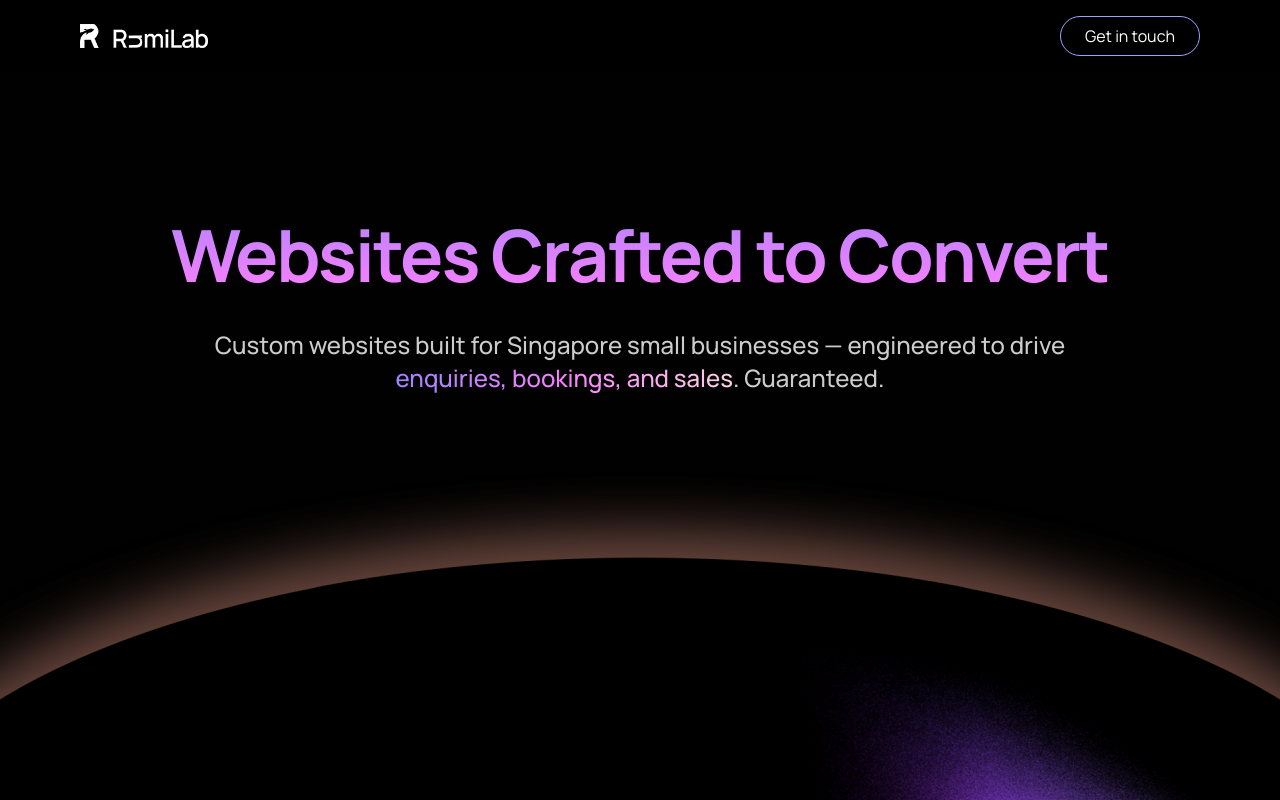
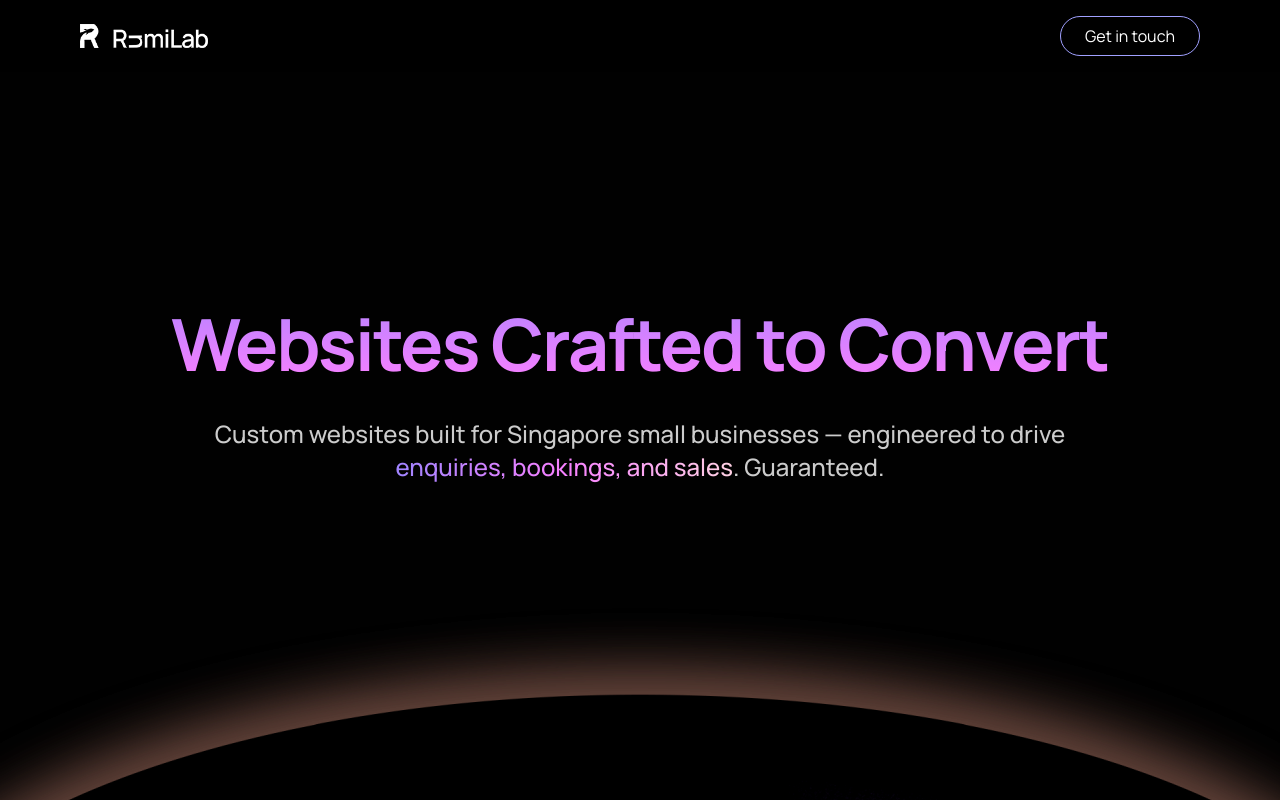
Before and after one commit to Rumilab-Agency/Website, a React (Vite) app in the folder client/: page / in a window 1280 px wide. Shown: the top 800 px of the page. Built offline with nearby package versions, Linux system fonts and the light colour scheme.

Commit message:
Update Hero Section Styling

```diff
--- a/client/src/components/Hero/Hero.style.ts
+++ b/client/src/components/Hero/Hero.style.ts
@@ -22,22 +22,11 @@ export const HeadlineWrapper = styled.div`
   align-items: center;
   justify-content: center;
   flex-direction: column;
-  height: 15.625rem;
-  min-height:80vh;
+  height: 100vh;
   width: 90%;
   margin:0 auto;
   background-color:#010101;
 
-
-  @media (min-width: ${breakpoints.md}) {
-    height: 25rem;
-    min-height:60vh;
-  }
-
-
-  @media (min-width: ${breakpoints.xl}) {
-    height: 24.414vw;  // 312.5px at 1280px
-  }
 `;
 
 
@@ -108,7 +97,7 @@ export const SunriseImage = styled.img`
   opacity: 0;
   animation: ${sunriseGlow} 2.5s ease-in-out forwards;
 
-@media (min-width: ${breakpoints.xl}) {
-    margin-top: -5rem;
+@media (min-width: ${breakpoints.md}) {
+    margin-top: -12rem;
   }
 `;
--- a/client/src/layouts/AppLayout.style.ts
+++ b/client/src/layouts/AppLayout.style.ts
@@ -11,7 +11,7 @@ export const breakpoints = {
 
 
 export const MainContent = styled.div`
-  padding-top: 4.438rem;  // 71px
+  // padding-top: 4.438rem;  // 71px
   background: black;
 
   // @media (min-width: ${breakpoints.md}) {
```
